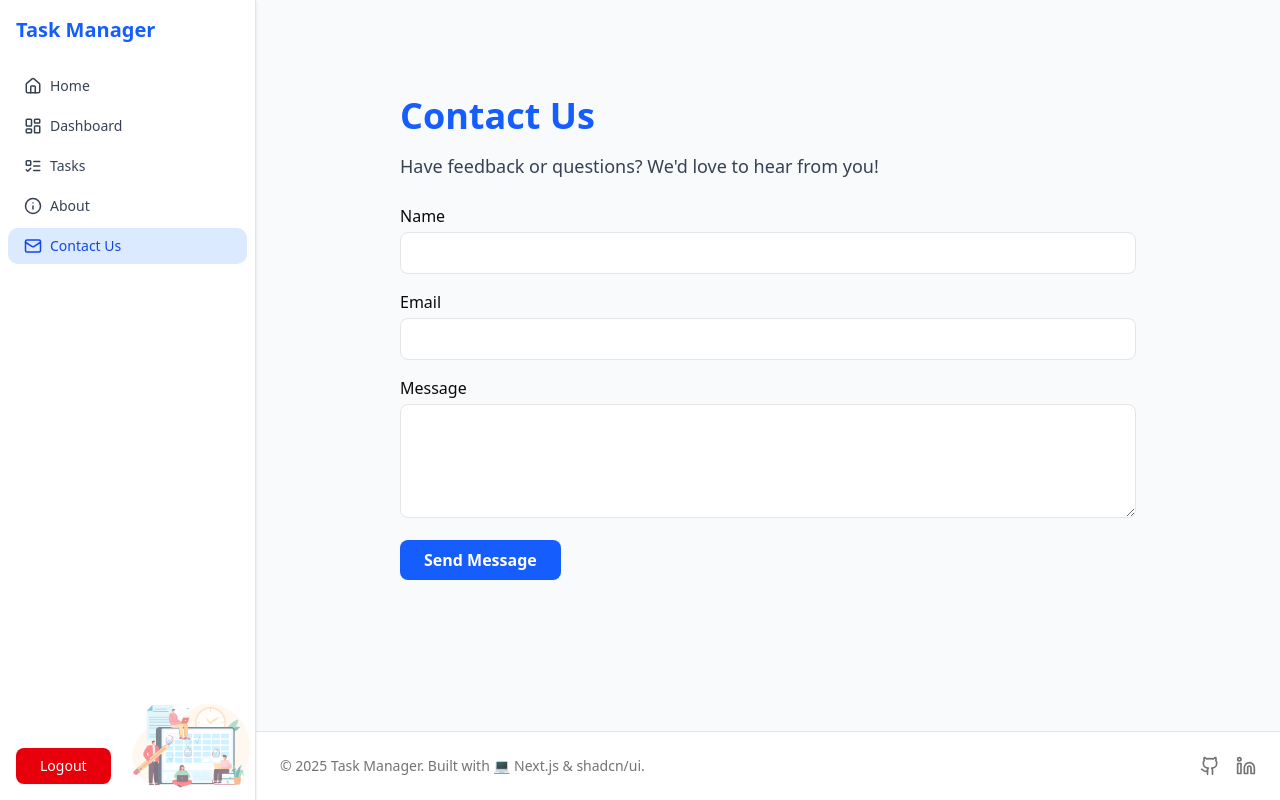
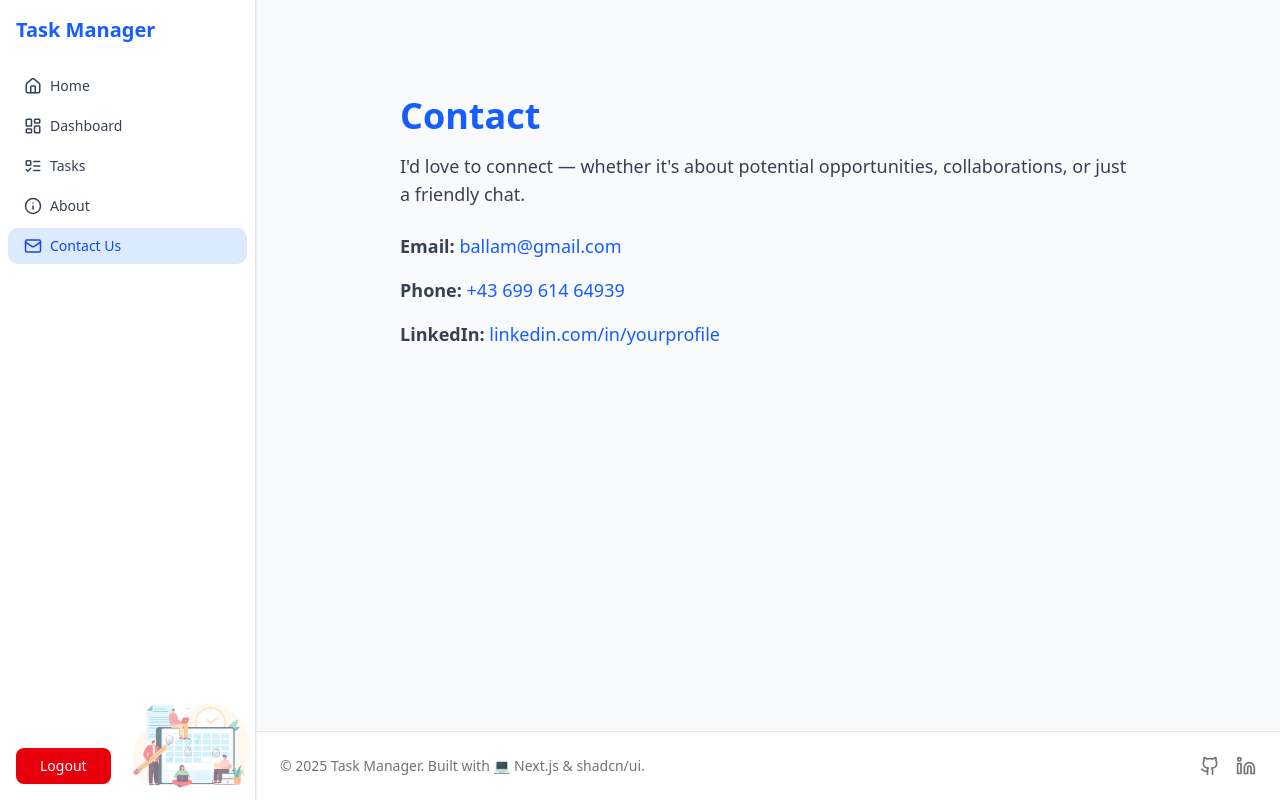
Before and after one commit to Ballam22/next-js-task-manager, a Next.js app: page /contact in a window 1280 px wide. Built offline with nearby package versions, Linux system fonts and the light colour scheme.

Commit message:
Change contact us details

```diff
--- a/app/contact/page.tsx
+++ b/app/contact/page.tsx
@@ -1,52 +1,47 @@
 import type { Metadata } from 'next';
 
 export const metadata: Metadata = {
-  title: 'Contact us',
-  description: 'Get in touch with the Task Manager team.',
+  title: 'Contact',
+  description: 'Get in touch with Belal Allam.',
 };
 
 export default function ContactPage() {
   return (
     <div className="max-w-3xl mx-auto py-16 px-4">
-      <h1 className="text-4xl font-bold mb-4 text-blue-600">Contact Us</h1>
-      <p className="text-lg text-gray-700 dark:text-gray-300">
-        Have feedback or questions? We'd love to hear from you!
+      <h1 className="text-4xl font-bold mb-4 text-blue-600">Contact</h1>
+      <p className="text-lg text-gray-700 dark:text-gray-300 mb-6">
+        I'd love to connect — whether it's about potential opportunities,
+        collaborations, or just a friendly chat.
       </p>
 
-      <form className="mt-6 space-y-4">
-        <div>
-          <label htmlFor="name" className="block font-medium mb-1">
-            Name
-          </label>
-          <input
-            id="name"
-            className="w-full border px-4 py-2 rounded-md bg-white dark:bg-gray-800 dark:border-gray-700 dark:text-white"
-          />
-        </div>
-        <div>
-          <label htmlFor="email" className="block font-medium mb-1">
-            Email
-          </label>
-          <input
-            type="email"
-            id="email"
-            className="w-full border px-4 py-2 rounded-md bg-white dark:bg-gray-800 dark:border-gray-700 dark:text-white"
-          />
-        </div>
-        <div>
-          <label htmlFor="message" className="block font-medium mb-1">
-            Message
-          </label>
-          <textarea
-            id="message"
-            rows={4}
-            className="w-full border px-4 py-2 rounded-md bg-white dark:bg-gray-800 dark:border-gray-700 dark:text-white"
-          />
-        </div>
-        <button className="bg-blue-600 text-white font-semibold px-6 py-2 rounded-md hover:bg-blue-700 transition-colors">
-          Send Message
-        </button>
-      </form>
+      <ul className="space-y-4 text-gray-700 dark:text-gray-300 text-lg">
+        <li>
+          <strong>Email:</strong>{' '}
+          <a
+            href="mailto:your.email@example.com"
+            className="text-blue-600 hover:underline"
+          >
+            ballam@gmail.com
+          </a>
+        </li>
+        <li>
+          <strong>Phone:</strong>{' '}
+          <a href="tel:+43123456789" className="text-blue-600 hover:underline">
+            +43 699 614 64939
+          </a>
+        </li>
+        <li>
+          <strong>LinkedIn:</strong>{' '}
+          <a
+            href="https://www.linkedin.com/in/belal-allam-60a743142/"
+            target="_blank"
+            rel="noopener noreferrer"
+            className="text-blue-600 hover:underline"
+          >
+            linkedin.com/in/yourprofile
+          </a>
+        </li>
+      </ul>
     </div>
   );
 }
```
